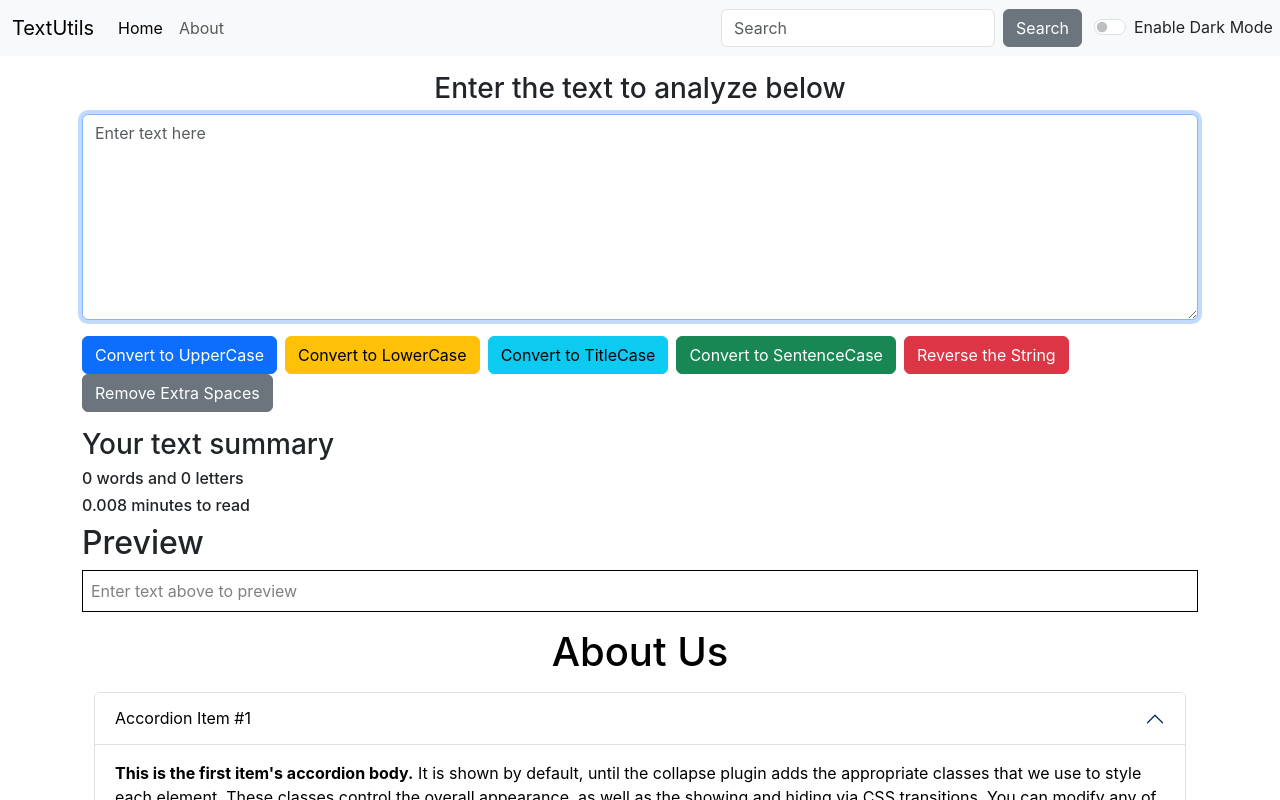
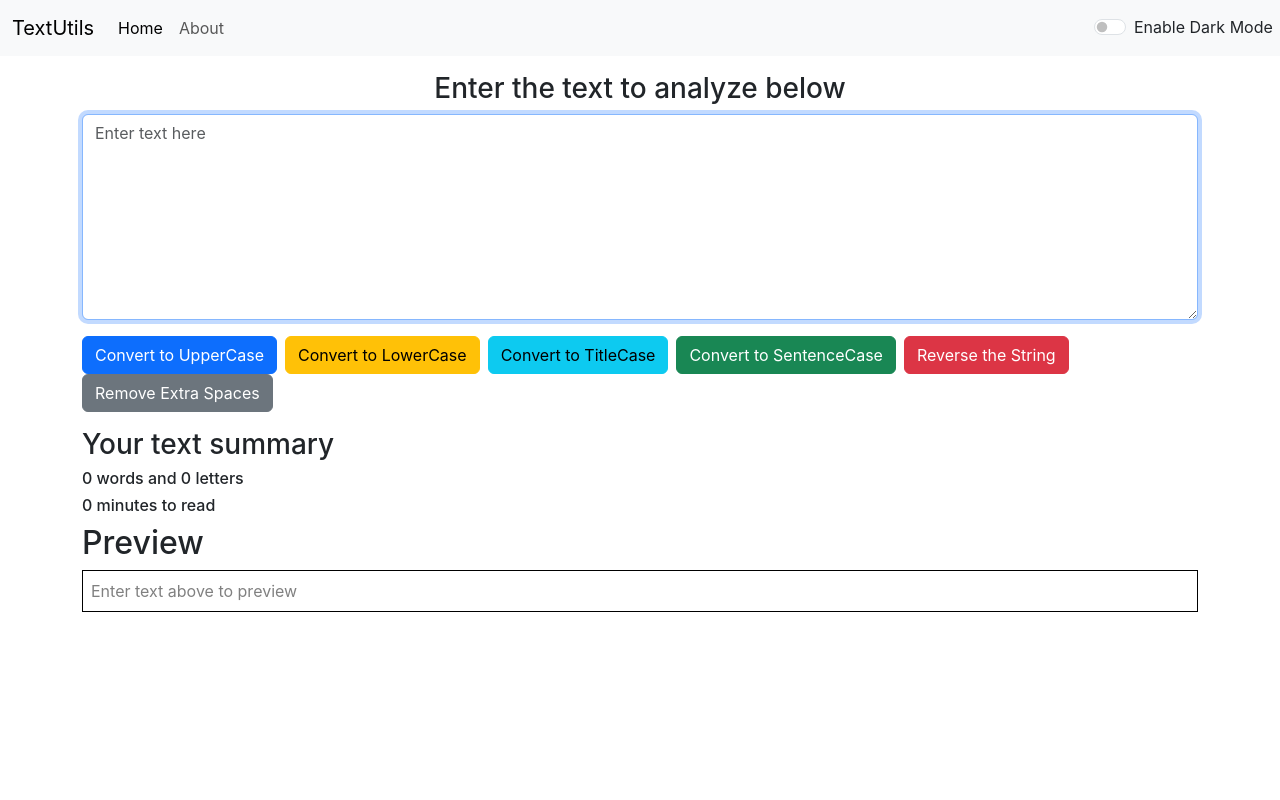
Before and after one commit to RakeshSingh28/ReactJS_Course, a React (Create React App) app: page / in a window 1280 px wide. Shown: the top 800 px of the page. Built offline with nearby package versions, Linux system fonts and the light colour scheme.

Commit message:
Router implemented in Navbar.js and App.js and changes to word count issue fixed for TextForm.js

```diff
--- a/package.json
+++ b/package.json
@@ -8,6 +8,7 @@
     "@testing-library/user-event": "^13.5.0",
     "react": "^18.3.1",
     "react-dom": "^18.3.1",
+    "react-router-dom": "^6.23.1",
     "react-scripts": "5.0.1",
     "web-vitals": "^2.1.4"
   },
--- a/src/App.js
+++ b/src/App.js
@@ -4,6 +4,7 @@ import Alert from "./components/Alert";
 import Navbar from "./components/Navbar";
 import TextForm from "./components/TextForm";
 import React, { useState } from "react";
+import { BrowserRouter, Routes, Route } from "react-router-dom";
 
 function App() {
   const [mode, setMode] = useState("light");
@@ -26,20 +27,29 @@ function App() {
     });
     setTimeout(() => {
       setAlert(null);
-    }, 2000);
+    }, 1500);
   };
   return (
     <>
+      <BrowserRouter>
         <Navbar title="TextUtils" mode={mode} toggleMode={changeMode} />
         <Alert alert={alert} />
         <div className="container my-3">
+          <Routes>
+            <Route path="/about" element={<About mode={mode} />} />
+            <Route
+              path="/"
+              element={
                 <TextForm
                   heading="Enter the text to analyze below"
                   showAlert={showAlert}
                   mode={mode}
                 />
-        <About mode={mode} />
+              }
+            />
+          </Routes>
         </div>
+      </BrowserRouter>
     </>
   );
 }
--- a/src/components/Navbar.js
+++ b/src/components/Navbar.js
@@ -1,14 +1,15 @@
 import React from "react";
 import PropTypes from "prop-types";
+import { Link } from "react-router-dom";
 
 export default function Navbar({ title = "Set title here", mode, toggleMode }) {
-  let myStyle = { width: "146px" };
+  let myStyle = { width: "146px", cursor: "pointer" };
   return (
     <nav className={`navbar navbar-expand-lg navbar-${mode} bg-${mode}`}>
       <div className="container-fluid">
-        <a className="navbar-brand" href="./">
+        <Link className="navbar-brand" to="./">
           {title}
-        </a>
+        </Link>
         <button
           className="navbar-toggler"
           type="button"
@@ -23,31 +24,33 @@ export default function Navbar({ title = "Set title here", mode, toggleMode }) {
         <div className="collapse navbar-collapse" id="navbarSupportedContent">
           <ul className="navbar-nav me-auto mb-2 mb-lg-0">
             <li className="nav-item">
-              <a className="nav-link active" aria-current="page" href="./">
+              <Link
+                className="nav-link active"
+                to="./"
+                onClick={() => {
+                  document.title = "TextUtils - Home";
+                }}
+              >
                 Home
-              </a>
+              </Link>
             </li>
             <li className="nav-item">
-              <a className="nav-link" href="./">
+              <Link
+                className="nav-link"
+                to="./about"
+                onClick={() => {
+                  document.title = "TextUtils - About";
+                }}
+              >
                 About
-              </a>
+              </Link>
             </li>
           </ul>
-          <form className="d-flex" role="search">
-            <input
-              className="form-control me-2"
-              type="search"
-              placeholder="Search"
-              aria-label="Search"
-            />
-            <button className="btn btn-secondary" type="submit">
-              Search
-            </button>
-          </form>
         </div>
       </div>
-      <div className="form-check form-switch">
+      <div className="form-check form-switch" style={{cursor : 'pointer'}}>
         <input
+          style={{ cursor: "pointer" }}
           className="form-check-input"
           type="checkbox"
           role="switch"
--- a/src/components/TextForm.js
+++ b/src/components/TextForm.js
@@ -97,7 +97,7 @@ export default function TextForm(props) {
         <h6>
           {text.length ? text.replace(/\s+/g, ' ').trim().split(" ").length : 0} words and {text.length} letters
         </h6>
-        <h6>{0.008 * text.replace(/\s+/g, ' ').trim().split(" ").length} minutes to read</h6>
+        <h6>{text.length ? 0.008 * text.replace(/\s+/g, ' ').trim().split(" ").length : 0} minutes to read</h6>
         <h2>Preview</h2>
         <p style={myStyle} className="p-2">
           {text.length > 0 ? text : "Enter text above to preview"}
```
Also changed, not shown: 1 other file (tests, documents, lock files or other folders). Lines whose indentation alone changed are shown as unchanged.
